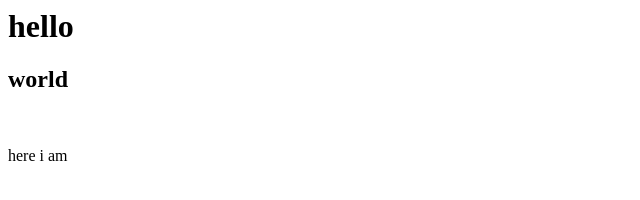
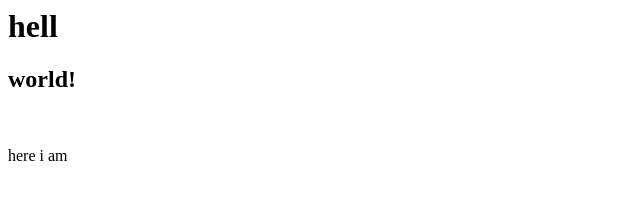
Before and after one commit to llccde/gittest, a plain HTML site: page index.html in a window 1280 px wide. Shown: the full height of the page, 0-640 px from the left. Drawn offline with Linux system fonts and the light colour scheme.

Commit message:
hell world

```diff
--- a/index.html
+++ b/index.html
@@ -4,10 +4,10 @@
     </head>
     <body>
         <h1>
-            hello
+            hell
         </h1>
         <h2>
-            world
+            world!
         </h2>
         <br>
         <p>
```
